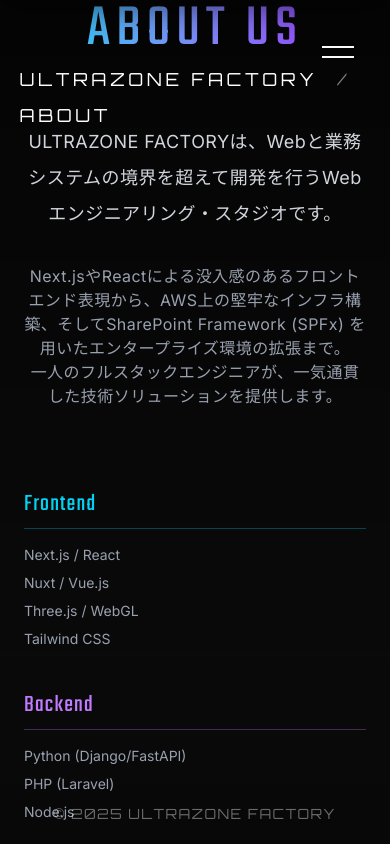
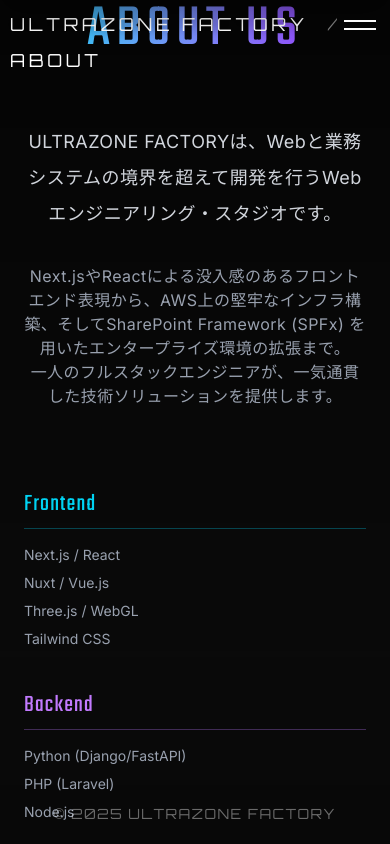
Before and after one commit to flareg255/test_wasm_R3F, a Next.js app: page /about in a window 390 px wide. Built offline with nearby package versions, Linux system fonts and the light colour scheme.

Commit message:
モバイル対応

```diff
--- a/src/app/(contents)/about/page.tsx
+++ b/src/app/(contents)/about/page.tsx
@@ -12,7 +12,7 @@ export const metadata: Metadata = {
 export default function AboutPage() {
     return (
         <main className="main-container !h-auto min-h-screen !overflow-y-auto relative flex flex-col items-center justify-center bg-background text-foreground py-20">
-            <div className="z-10 w-full max-w-4xl px-6 text-center">
+            <article className="z-10 w-full max-w-4xl px-6 text-center">
                 <h1 className="mb-16 text-6xl md:text-8xl font-teko tracking-widest text-transparent bg-clip-text bg-gradient-to-r from-cyan-400 to-purple-600">
                     ABOUT US
                 </h1>
@@ -34,7 +34,7 @@ export default function AboutPage() {
                     </p>
                 </div>
 
-                <div className="mt-20 grid grid-cols-1 md:grid-cols-2 lg:grid-cols-4 gap-10 text-left">
+                <section className="mt-20 grid grid-cols-1 md:grid-cols-2 lg:grid-cols-4 gap-10 text-left" aria-label="Technical Skills">
                     {/* Frontend */}
                     <div className="space-y-4">
                         <h2 className="text-2xl font-teko tracking-wider text-cyan-400 border-b border-cyan-400/30 pb-2 mb-4">
@@ -83,17 +83,17 @@ export default function AboutPage() {
                             <li>Docker / CI/CD</li>
                         </ul>
                     </div>
-                </div>
+                </section>
 
-                <div className="mt-24">
+                <nav className="mt-24">
                     <Link
                         href="/"
                         className="inline-block text-gray-500 hover:text-white tracking-widest text-sm transition-colors font-orbitron"
                     >
                         ← BACK TO HOME
                     </Link>
-                </div>
-            </div>
+                </nav>
+            </article>
 
             <div className="absolute top-0 left-0 w-full h-full bg-gradient-to-b from-black via-transparent to-black -z-10 pointer-events-none opacity-50" />
         </main>
--- a/src/app/(contents)/gallery/page.tsx
+++ b/src/app/(contents)/gallery/page.tsx
@@ -14,7 +14,7 @@ export const metadata: Metadata = {
 export default function GalleryPage() {
     return (
         <main className="main-container relative flex flex-col items-center justify-center text-white bg-black">
-            <div className="z-10 text-center">
+            <article className="z-10 text-center">
                 <div className="grid grid-cols-1 md:grid-cols-2 lg:grid-cols-3 gap-8 max-w-6xl mx-auto px-4">
                     <GalleryItem
                         href="/gallery/box"
@@ -23,12 +23,12 @@ export default function GalleryPage() {
                     />
                 </div>
 
-                <div className="mt-20">
+                <nav className="mt-20">
                     <Link href="/" className="inline-block text-gray-500 hover:text-white tracking-widest text-sm transition-colors">
                         ← BACK TO HOME
                     </Link>
-                </div>
-            </div>
+                </nav>
+            </article>
         </main>
     );
 }
--- a/src/app/(contents)/layout.tsx
+++ b/src/app/(contents)/layout.tsx
@@ -25,7 +25,7 @@ export default function ContentLayout({
 
     return (
         <div className="relative w-full min-h-screen">
-            <div className="gallery-header-container">
+            <div className="fixed z-50 w-[90%] pointer-events-none top-[10px] left-[10px] md:top-[5%] md:left-[5%]">
                 <div className="gallery-header-content">
                     <Link href="/" className="gallery-link">
                         ULTRAZONE FACTORY
--- a/src/app/layout.tsx
+++ b/src/app/layout.tsx
@@ -84,9 +84,9 @@ export default function RootLayout({
       >
         <Navigation />
         {children}
-        <div className="footer">
+        <footer className="footer">
           © {new Date().getFullYear()} ULTRAZONE FACTORY
-        </div>
+        </footer>
       </body>
     </html>
   );
--- a/src/components/Navigation.module.css
+++ b/src/components/Navigation.module.css
@@ -15,6 +15,14 @@
     gap: 8px;
     padding: 0;
     mix-blend-mode: difference;
+}
+
+@media (max-width: 767px) {
+    .toggleButton {
+        top: 5px;
+        right: 10px;
+        gap: 6px;
+    }
 }
 
 .line {
--- a/src/components/Navigation.tsx
+++ b/src/components/Navigation.tsx
@@ -33,11 +33,11 @@ export default function Navigation() {
                     <Link href="/" className={styles.link} onClick={close}>
                         HOME
                     </Link>
+                    <Link href="/about" className={styles.link} onClick={close}>
+                        ABOUT
+                    </Link>
                     <Link href="/gallery" className={styles.link} onClick={close}>
                         GALLERY
-                    </Link>
-                    <Link href="/about" className={styles.link} onClick={close}>
-                        ABOUT
                     </Link>
                 </nav>
             </aside>
--- a/src/styles/globals.css
+++ b/src/styles/globals.css
@@ -28,7 +28,8 @@ body {
   padding: 0;
   width: 100%;
   height: 100%;
-  overflow: hidden;
+  overflow-y: auto;
+  overflow-x: hidden;
   background: var(--background);
   color: var(--foreground);
   font-family: var(--font-orbitron), var(--font-teko), var(--font-inter), sans-serif;
@@ -121,15 +122,6 @@ body {
   pointer-events: auto;
 }
 
-.gallery-header-container {
-  position: fixed;
-  top: 5%;
-  left: 5%;
-  z-index: 50;
-  width: 90%;
-  pointer-events: none;
-}
-
 .gallery-header-content {
   display: flex;
   flex-wrap: wrap;
```
